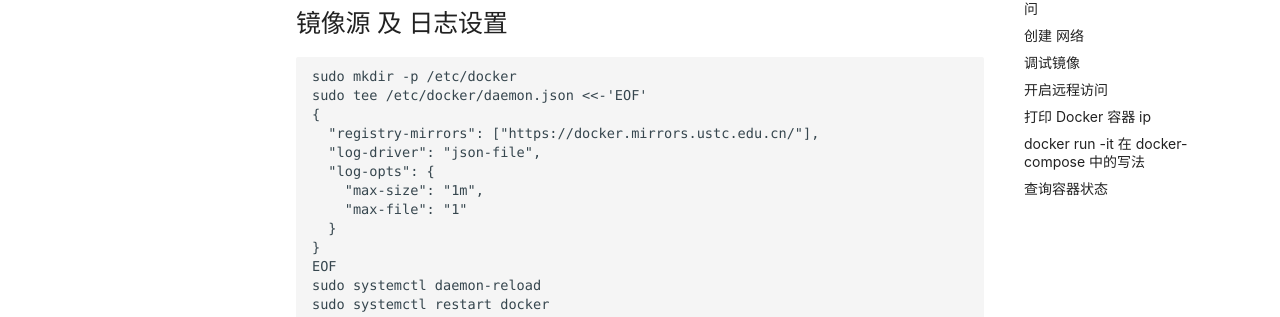
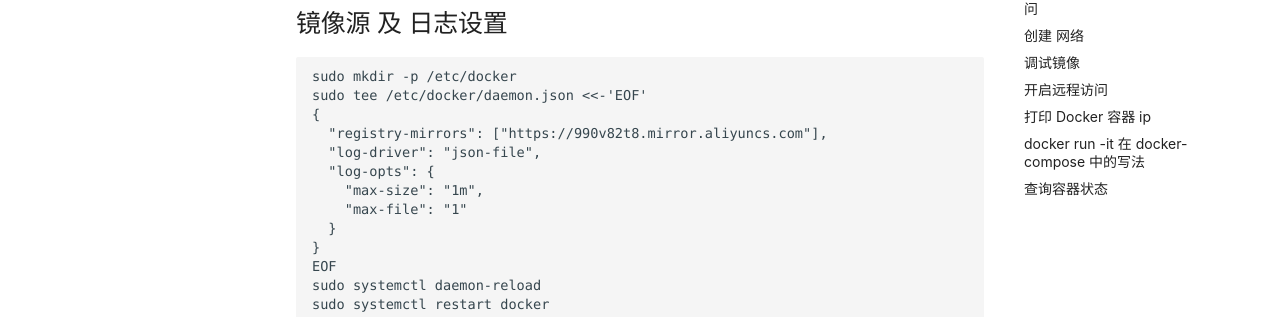
Before and after one commit to 117503445/wiki, an MkDocs documentation site: the page built from docs/op/Docker 常用操作.md, in a window 1280 px wide and 900 px high. Shown: the part 222-539 px from the top of the window. Built offline with MkDocs 1.6.1 and Material for MkDocs 9.7.7, drawn with Linux system fonts in a browser that asks for light colours; some web fonts are replaced; comment, search, counter and statistics services are not loaded; part of the change alters nothing that is shown.

Commit message:
update docker mirror
Signed-off-by: 117503445 <t117503445@gmail.com>

```diff
--- a/docs/op/Docker 常用操作.md
+++ b/docs/op/Docker 常用操作.md
@@ -6,7 +6,7 @@
 sudo mkdir -p /etc/docker
 sudo tee /etc/docker/daemon.json <<-'EOF'
 {
-  "registry-mirrors": ["https://docker.mirrors.ustc.edu.cn/"],
+  "registry-mirrors": ["https://990v82t8.mirror.aliyuncs.com"],
   "log-driver": "json-file",
   "log-opts": {
     "max-size": "1m",
```
Also changed, not shown: 1 other file.
